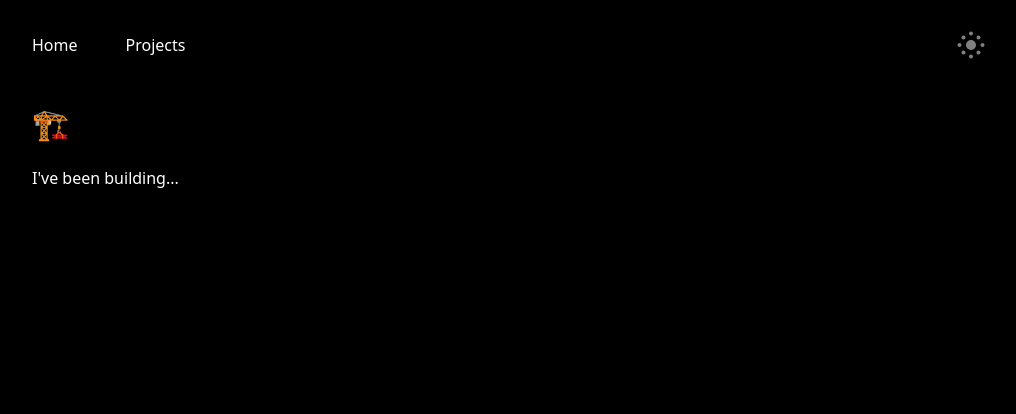
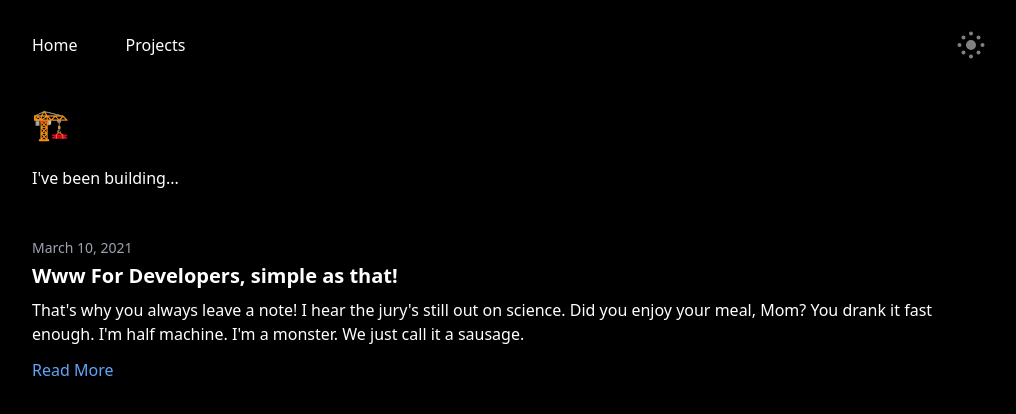
Before and after one commit to eniodev/enio, a Next.js app: page /about in a window 1280 px wide. Shown: the top 414 px of the page, without its empty margins (128-1144 px from the left). Built offline with nearby package versions, Linux system fonts and the light colour scheme.

Commit message:
fetching projects

```diff
--- a/pages/about.tsx
+++ b/pages/about.tsx
@@ -1,7 +1,21 @@
 import React from 'react';
 import Layout from '../components/Layout';
 
-export const About = (): JSX.Element => {
+{/** Experimental */}
+
+import { format, parseISO } from 'date-fns';
+import { GetStaticProps } from 'next';
+import Link from 'next/link';
+import React from 'react';
+import Layout from '../components/Layout';
+import { getAllPosts } from '../lib/api';
+import { PostType } from '../types/post';
+
+type IndexProps = {
+  posts: PostType[];
+};
+
+export const About = ({ posts }: IndexProps): JSX.Element => {
   return (
     <Layout
       customMeta={{
@@ -10,8 +24,39 @@
     >
       <h1>🏗️</h1>
       <p>I&apos;ve been building...</p>
+
+      {/** Experimental */}
+      {posts.map((post) => (
+        <article key={post.slug} className="mt-12">
+          <p className="mb-1 text-sm text-gray-500 dark:text-gray-400">
+            {format(parseISO(post.date), 'MMMM dd, yyyy')}
+          </p>
+          <h1 className="mb-2 text-xl">
+            <Link as={`/posts/${post.slug}`} href={`/posts/[slug]`}>
+              <a className="text-gray-900 dark:text-white dark:hover:text-blue-400">
+                {post.title}
+              </a>
+            </Link>
+          </h1>
+          <p className="mb-3">{post.description}</p>
+          <p>
+            <Link as={`/posts/${post.slug}`} href={`/posts/[slug]`}>
+              <a>Read More</a>
+            </Link>
+          </p>
+        </article>
+      ))}
+
     </Layout>
   );
 };
 
+export const getStaticProps: GetStaticProps = async () => {
+  const posts = getAllPosts(['date', 'description', 'slug', 'title']);
+
+  return {
+    props: { posts },
+  };
+};
+
 export default About;
```
Also changed, not shown: projects/example-post.mdx (renamed from posts/example-post.mdx).
